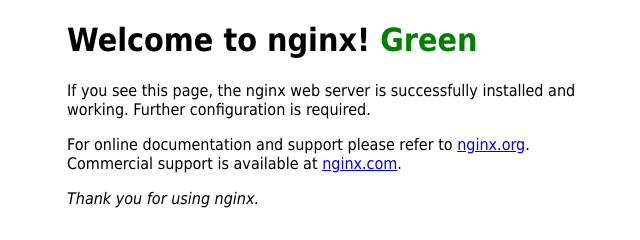
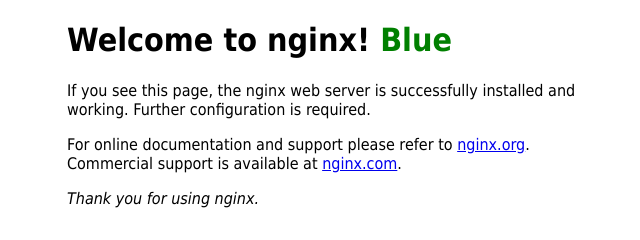
Before and after one commit to clown15/mebly, a plain HTML site: page index.html in a window 1280 px wide. Shown: the full height of the page, 293-933 px from the left. Drawn offline with Linux system fonts and the light colour scheme.

Commit message:
test commit

```diff
--- a/index.html
+++ b/index.html
@@ -10,7 +10,7 @@ font-family: Tahoma, Verdana, Arial, sans-serif; }
 </style>
 </head>
 <body>
-	<h1>Welcome to nginx! <span style="color:green;">Green</span></h1>
+	<h1>Welcome to nginx! <span style="color:green;">Blue</span></h1>
 <p>If you see this page, the nginx web server is successfully installed and
 working. Further configuration is required.</p>
 
```
